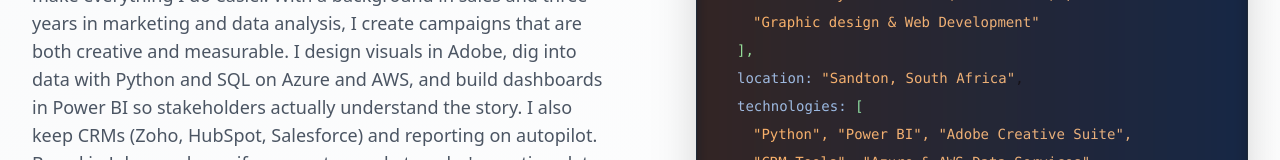
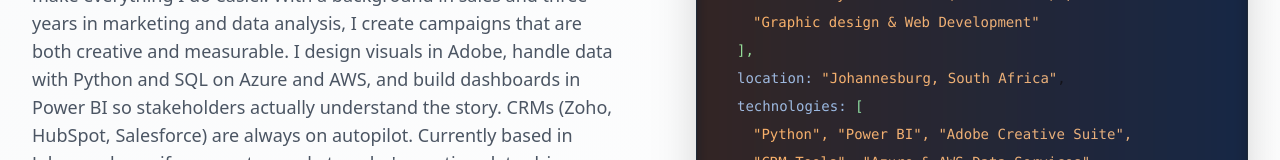
Before and after one commit to Shotbylu/Project, a React (Vite) app: page / in a window 1280 px wide. Shown: the part 483-643 px from the top of the page. Built offline with nearby package versions, Linux system fonts and the light colour scheme; no server answers.

Commit message:
Update Hero.tsx

```diff
--- a/src/components/Hero.tsx
+++ b/src/components/Hero.tsx
@@ -133,7 +133,7 @@ const downloadPortfolio = async () => {
               animate={{ opacity: 1, y: 0 }}
               transition={{ duration: 0.6, delay: 0.2 }}
             >
-              Hey there stranger, I'm Lungelo, a marketing, analytics, and communications specialist who loves coding and building tools to make everything I do easier. With a background in sales and three years in marketing and data analysis, I create campaigns that are both creative and measurable. I design visuals in Adobe, dig into data with Python and SQL on Azure and AWS, and build dashboards in Power BI so stakeholders actually understand the story. I also keep CRMs (Zoho, HubSpot, Salesforce) and reporting on autopilot. Based in Johannesburg, if you want a marketer who's creative, data-driven, and a little technical, check out my portfolio and let's chat!
+              Hey there stranger, I'm Lungelo, a marketing, analytics, and communications specialist who loves coding and building tools to make everything I do easier. With a background in sales and three years in marketing and data analysis, I create campaigns that are both creative and measurable. I design visuals in Adobe, handle data with Python and SQL on Azure and AWS, and build dashboards in Power BI so stakeholders actually understand the story. CRMs (Zoho, HubSpot, Salesforce) are always on autopilot. Currently based in Johannesburg, if you want a marketer who's creative, data-driven, and a little technical, check out my portfolio and let's chat!
             </motion.p>
 
             <motion.div
@@ -216,7 +216,7 @@ const downloadPortfolio = async () => {
                 <div className="ml-8 text-orange-300">"Graphic design & Web Development"</div>
                 <div className="ml-4 text-green-300">],</div>
                 <div className="ml-4">
-                  <span className="text-blue-300">location:</span> <span className="text-orange-300">"Sandton, South Africa"</span>,
+                  <span className="text-blue-300">location:</span> <span className="text-orange-300">"Johannesburg, South Africa"</span>,
                 </div>
                 <div className="ml-4 text-blue-300">technologies: <span className="text-green-300">[</span></div>
                 <div className="ml-8 text-orange-300">"Python", "Power BI", "Adobe Creative Suite",</div>
```
